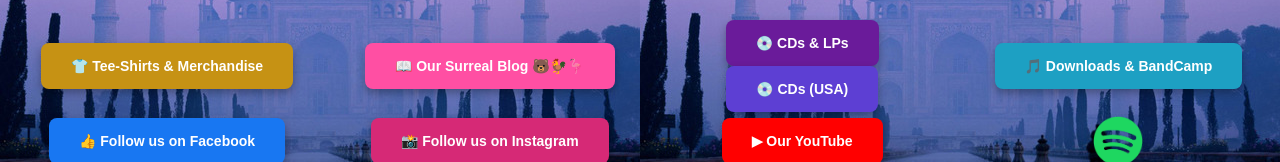
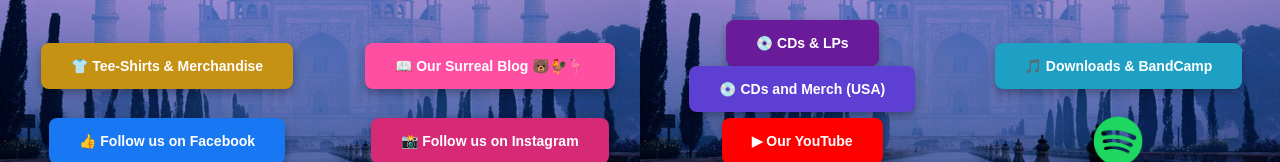
Before and after one commit to RichardStaines/MaharajaBluesWeb, a plain HTML site: page htdocs/index.html in a window 1280 px wide. Shown: the part 166-328 px from the top of the page. Drawn offline with Linux system fonts and the light colour scheme; a script that the page names is missing.

Commit message:
Add USA CD merch button

```diff
--- a/htdocs/index.html
+++ b/htdocs/index.html
@@ -114,7 +114,7 @@ a.one:hover {color:blue;}
 </center>
 </td>
 
-<td width="7%">
+<td width="10%">
 <center>
 <a href="https://elasticstage.com/maharajablues"
    target="_blank"
@@ -135,7 +135,7 @@ a.one:hover {color:blue;}
    onmouseout="this.style.background='#6a1b9a' ">
    💿 CDs & LPs
 </a>
-<a href="https://kunaki.com/sales.asp?PID=PX00G9B8F7&pp=1"
+<a href="https://tunegoody.com/artist/maharajablues"
    target="_blank"
    style="
       display:inline-block;
@@ -152,7 +152,7 @@ a.one:hover {color:blue;}
    "
    onmouseover="this.style.background='#ff7a00'"
    onmouseout="this.style.background='#5D3FD3' ">
-   💿 CDs (USA)
+   💿 CDs and Merch (USA)
 </a>
 
 
```
